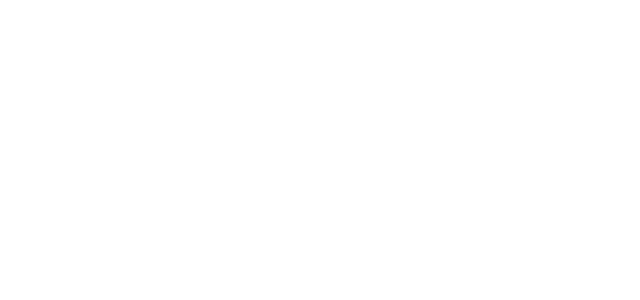
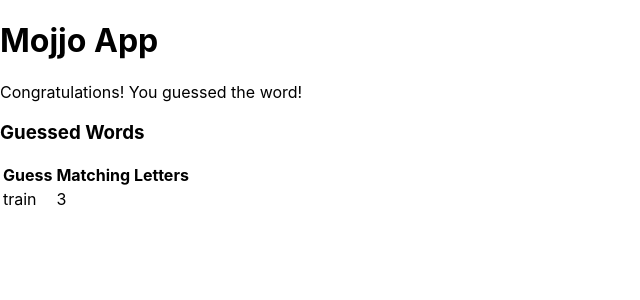
Before and after one commit to davidkern13/react-testing-jest-and-enzyme, a React app: page /mojjo in a window 1280 px wide. Shown: the top 300 px of the page, without its empty margins (0-640 px from the left). Built offline with nearby package versions, Linux system fonts and the light colour scheme.

Commit message:
function test with jest

```diff
--- a/src/App.js
+++ b/src/App.js
@@ -4,6 +4,7 @@
 
 import Home from "./Home";
 import Counter from "./Counter";
+import Mojjo from "./Mojjo";
 import Congrats from "./Congrats";
 import GuessedWords from "./GuessedWords";
 
@@ -16,6 +17,7 @@
                 <Switch>
                     <Route exact={true} path="/" component={Home} />
                     <Route exaxt path="/counter" component={Counter} />
+                    <Route exaxt path="/mojjo" component={Mojjo} />
                     <Route exact path="/congrats" component={Congrats} />
                     <Route exact path="/guessed-words" component={GuessedWords} />
                 </Switch>
--- /dev/null
+++ b/src/Mojjo/index.js
@@ -0,0 +1,19 @@
+import React, { Component } from 'react';
+import GuessedWords from "../GuessedWords";
+import Congrats from "../Congrats";
+
+class Mojjo extends Component {
+    render () {
+        return (
+            <div>
+                <h1>Mojjo App</h1>
+                <Congrats success={true}/>
+                <GuessedWords guessedWords={[
+                    { guessedWord: 'train', letterMatchCount: 3},
+                ]}/>
+            </div>
+        )
+    }
+}
+
+export default Mojjo;
--- /dev/null
+++ b/src/helpers/index.js
@@ -0,0 +1,5 @@
+export function getLetterMatchCount(guessedWord, secretWord){
+    const secretLetterSet = new Set(secretWord.split(''));
+    const guessedLetterSet = new Set(guessedWord.split(''));
+    return [...secretLetterSet].filter(letter => guessedLetterSet.has(letter)).length;
+};
```
Also changed, not shown: 1 other file (tests, documents, lock files or other folders).
